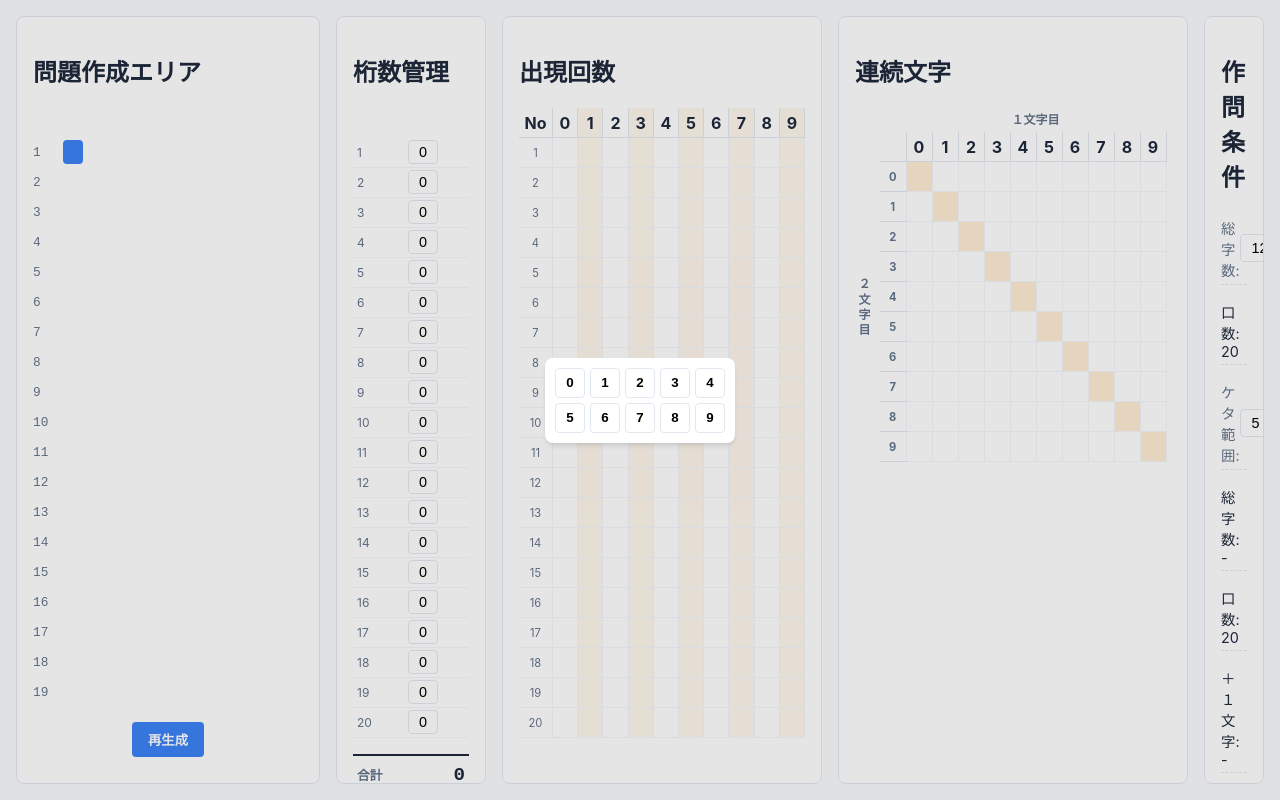
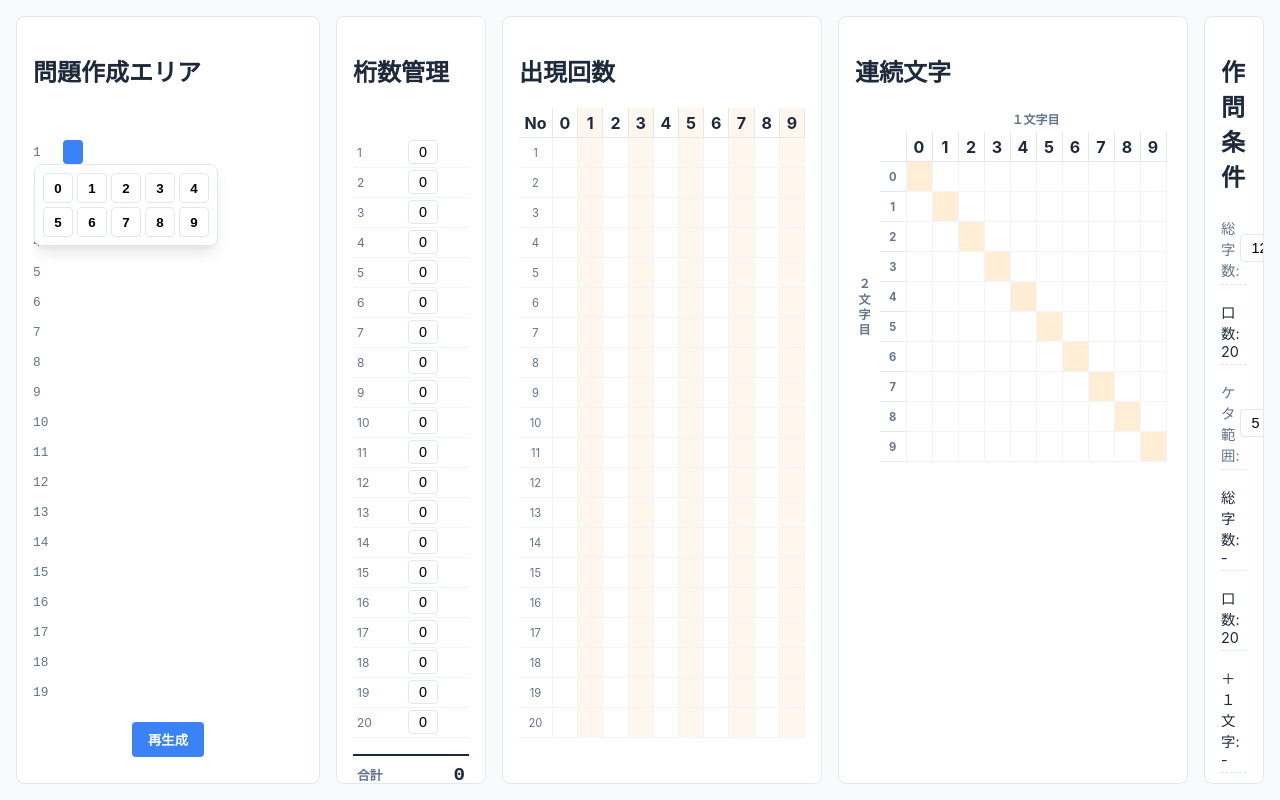
Before and after one commit to shota4327/Abacus_make_problem2, a React (Vite) app in the folder abacus_app/: page / in a window 1280 px wide. Both pictures are taken after a click on the button 73 px from the left and 152 px from the top of the page. Built offline with nearby package versions, Linux system fonts and the light colour scheme.

Commit message:
問題作成エリアと全体的な表示の調整

```diff
--- a/abacus_app/src/components/ConditionPanel.css
+++ b/abacus_app/src/components/ConditionPanel.css
@@ -72,7 +72,7 @@
     border-radius: 6px;
     box-shadow: 0 4px 6px -1px rgb(0 0 0 / 0.1);
     display: grid;
-    grid-template-columns: repeat(4, 1fr);
+    grid-template-columns: repeat(3, 1fr);
     gap: 2px;
     padding: 4px;
     margin-top: 4px;
--- a/abacus_app/src/components/DigitManager.css
+++ b/abacus_app/src/components/DigitManager.css
@@ -72,7 +72,7 @@
 
 .length-selector-grid {
     display: grid;
-    grid-template-columns: repeat(4, 1fr);
+    grid-template-columns: repeat(3, 1fr);
     gap: 4px;
 }
 
--- a/abacus_app/src/components/ProblemGrid.css
+++ b/abacus_app/src/components/ProblemGrid.css
@@ -34,6 +34,13 @@
     margin-right: 5px;
 }
 
+.digit-btn-wrapper {
+    position: relative;
+    display: flex;
+    align-items: center;
+    justify-content: center;
+}
+
 .digit-btn {
     width: 20px;
     height: 24px;
@@ -44,8 +51,7 @@
     padding: 0;
     margin: 0;
     border-radius: 4px;
-    height: 24px;
-    /* button height inside row */
+    transition: background-color 0.2s;
 }
 
 .digit-btn:hover {
@@ -67,27 +73,27 @@
     padding-right: 1rem;
 }
 
-.digit-selector-overlay {
+.selector-backdrop {
     position: fixed;
     top: 0;
     left: 0;
     right: 0;
     bottom: 0;
-    background: rgba(0, 0, 0, 0.1);
-    display: flex;
-    align-items: center;
-    justify-content: center;
     z-index: 100;
 }
 
 .digit-selector {
+    position: absolute;
+    top: 100%;
     background: white;
-    padding: 10px;
+    padding: 8px;
     border-radius: 8px;
-    box-shadow: 0 4px 6px -1px rgba(0, 0, 0, 0.1), 0 2px 4px -1px rgba(0, 0, 0, 0.06);
+    box-shadow: 0 10px 15px -3px rgba(0, 0, 0, 0.1), 0 4px 6px -2px rgba(0, 0, 0, 0.05);
     display: grid;
     grid-template-columns: repeat(5, 1fr);
-    gap: 5px;
+    gap: 4px;
+    z-index: 101;
+    border: 1px solid var(--border-color);
 }
 
 .digit-selector button {
--- a/abacus_app/src/components/ProblemGrid.jsx
+++ b/abacus_app/src/components/ProblemGrid.jsx
@@ -8,10 +8,11 @@ const ProblemGrid = ({ grid, updateDigit, totalSum, generateRandomGrid }) => {
         setActiveCell({ row, col });
     };
 
-    const handleDigitSelect = (value) => {
+    const handleDigitSelect = (value, e) => {
+        e.stopPropagation();
         if (activeCell) {
             updateDigit(activeCell.row, activeCell.col, value);
-            setActiveCell(null); // Close popover/input logic
+            setActiveCell(null);
         }
     };
 
@@ -27,14 +28,51 @@ const ProblemGrid = ({ grid, updateDigit, totalSum, generateRandomGrid }) => {
                             <span className="row-number">{rowIndex + 1}</span>
                             {row.map((digit, colIndex) => {
                                 const isLeading = firstNonZeroIndex === -1 || colIndex < firstNonZeroIndex;
+                                const isActive = activeCell?.row === rowIndex && activeCell?.col === colIndex;
                                 return (
-                                    <button
-                                        key={colIndex}
-                                        className={`digit-btn ${activeCell?.row === rowIndex && activeCell?.col === colIndex ? 'active' : ''}`}
-                                        onClick={() => handleCellClick(rowIndex, colIndex)}
-                                    >
-                                        {isLeading ? '' : (digit ?? 0)}
-                                    </button>
+                                    <div key={colIndex} className="digit-btn-wrapper">
+                                        <button
+                                            className={`digit-btn ${isActive ? 'active' : ''}`}
+                                            onClick={() => handleCellClick(rowIndex, colIndex)}
+                                        >
+                                            {isLeading ? '' : (digit ?? 0)}
+                                        </button>
+                                        {isActive && (
+                                            <>
+                                                <div className="selector-backdrop" onClick={() => setActiveCell(null)} />
+                                                {(() => {
+                                                    // Calculate minimal shift to keep 182px popover inside ~270px area
+                                                    // rowNumber(25) + margin(5) + 12cols(20*12) = 270px
+                                                    const colStart = 30 + colIndex * 20;
+                                                    const colCenter = colStart + 10;
+                                                    const safetyBuffer = 1;
+                                                    const halfPop = 92 + safetyBuffer; // popWidth/2 + margin
+                                                    const areaWidth = 270;
+
+                                                    let shift = 0;
+                                                    if (colCenter < halfPop) {
+                                                        shift = halfPop - colCenter;
+                                                    } else if (colCenter > (areaWidth - halfPop)) {
+                                                        shift = (areaWidth - halfPop) - colCenter;
+                                                    }
+
+                                                    return (
+                                                        <div
+                                                            className="digit-selector"
+                                                            style={{
+                                                                left: '50%',
+                                                                transform: `translateX(calc(-50% + ${shift}px))`
+                                                            }}
+                                                        >
+                                                            {[0, 1, 2, 3, 4, 5, 6, 7, 8, 9].map(num => (
+                                                                <button key={num} onClick={(e) => handleDigitSelect(num, e)}>{num}</button>
+                                                            ))}
+                                                        </div>
+                                                    );
+                                                })()}
+                                            </>
+                                        )}
+                                    </div>
                                 );
                             })}
                         </div>
@@ -51,16 +89,6 @@ const ProblemGrid = ({ grid, updateDigit, totalSum, generateRandomGrid }) => {
                     再生成
                 </button>
             </div>
-
-            {activeCell && (
-                <div className="digit-selector-overlay" onClick={() => setActiveCell(null)}>
-                    <div className="digit-selector" onClick={e => e.stopPropagation()}>
-                        {[0, 1, 2, 3, 4, 5, 6, 7, 8, 9].map(num => (
-                            <button key={num} onClick={() => handleDigitSelect(num)}>{num}</button>
-                        ))}
-                    </div>
-                </div>
-            )}
         </div>
     );
 };
```
